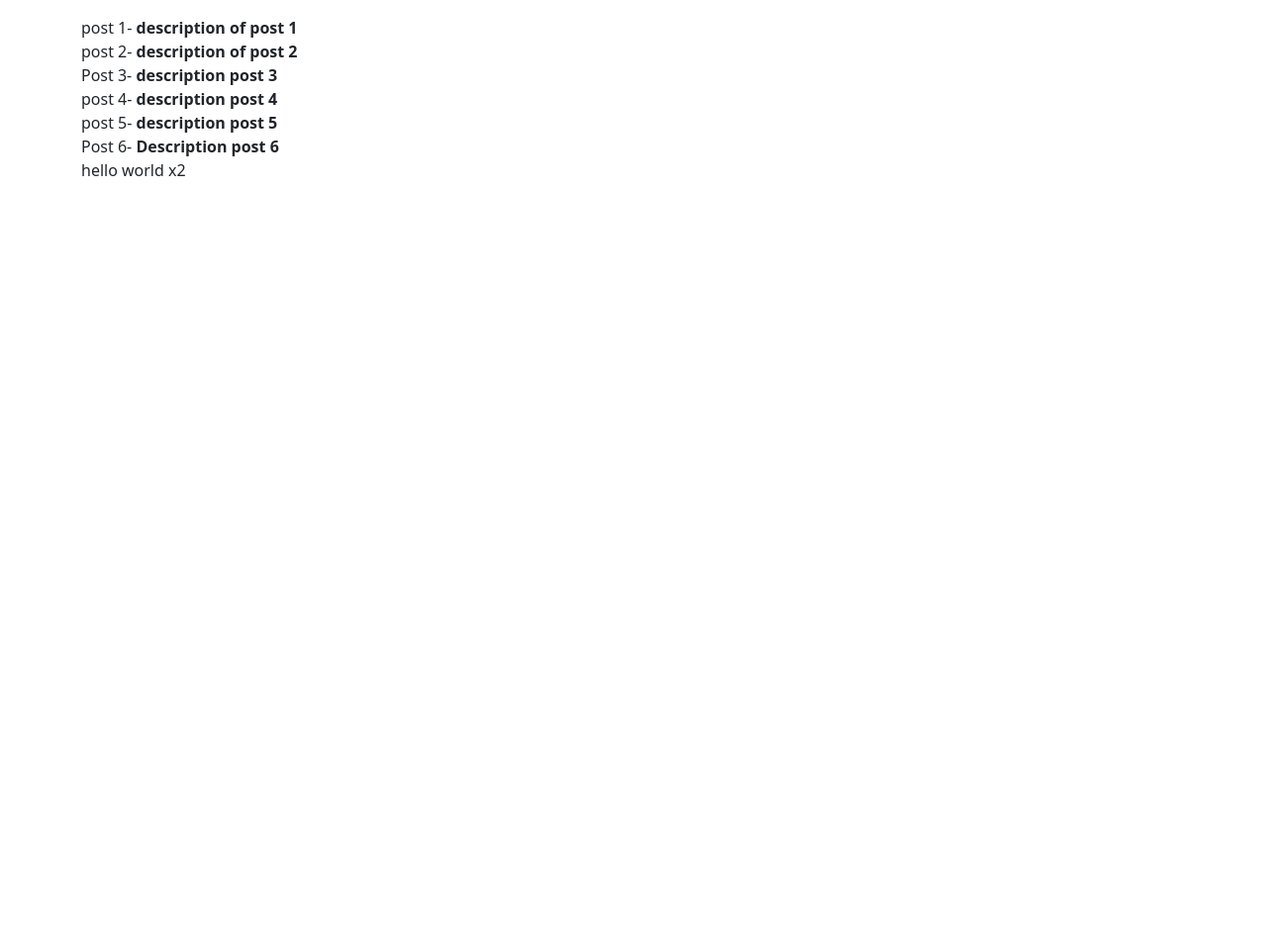
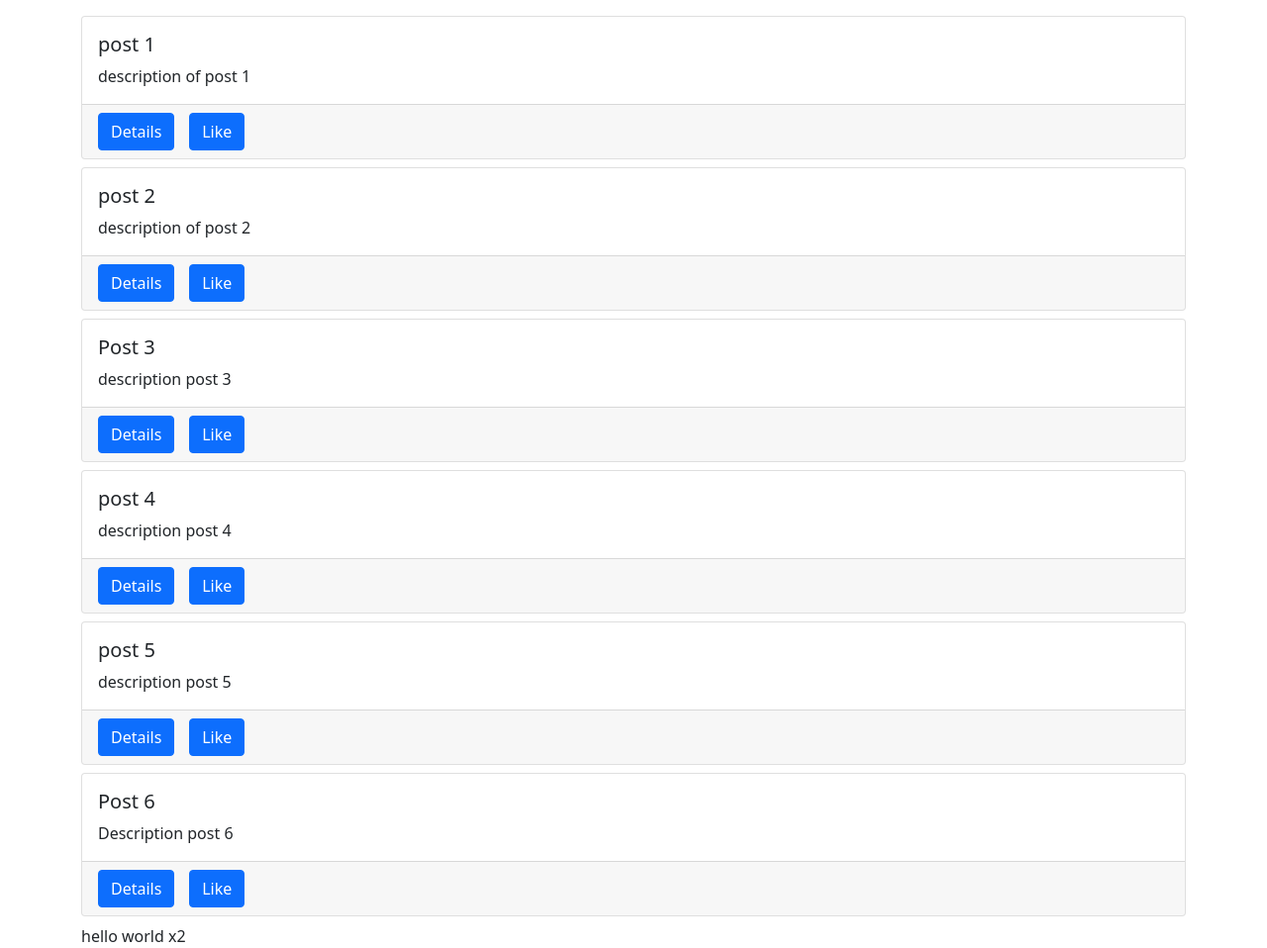
Before and after one commit to Richesttran/Assignment4Network, a Django app: page / in a window 1280 px wide. Shown: the whole page at 99% size. Before the commit the page ends 178 px from the top, so only its background shows below. Run offline with Django 5.2, Linux system fonts and the light colour scheme; data comes from the database, SQL or seed files in the repository.

Commit message:
added cards ui for the post data and a like and detail button

```diff
--- a/dj_ajax/src/posts/static/posts/main.js
+++ b/dj_ajax/src/posts/static/posts/main.js
@@ -23,7 +23,25 @@ $.ajax({
     console.log(data)
     data.forEach(el => {
       postBox.innerHTML+=`
-      ${el.title}- <b>${el.body}</b><br>
+          <div class="card mb-2">
+            <div class="card-body">
+                <h5 class="card-title">${el.title}</h5>
+                <p class="card-text">${el.body}</p>
+
+            </div>
+            <div class="card-footer">
+              <div class="row">
+                <div class="col-1">
+                <a href="#" class="btn btn-primary">Details</a>
+                </div>
+                <div class="col-1">
+                <a href="#" class="btn btn-primary">Like</a>
+                </div>
+              </div>
+
+          </div>
+
+          </div>
       `// ``allows for multi lines and inject data add
     });},100)
 
--- a/dj_ajax/src/posts/templates/posts/main.html
+++ b/dj_ajax/src/posts/templates/posts/main.html
@@ -13,10 +13,10 @@ posts
   {%comment%}{% for obj in qs%}
       {{obj.title}}- {{obj.body}} <br>
   {% endfor%}  {% endcomment %}
-  <div id="spinner-box">
+  <div id="spinner-box" class="text-center">
     <div class="spinner-border" role="status">
     </div>
   </div>
-  <div id="posts-box"></div>
+  <div id="posts-box"> </div>
   <div id = "hello-world"></div>
 {% endblock content %}
```
